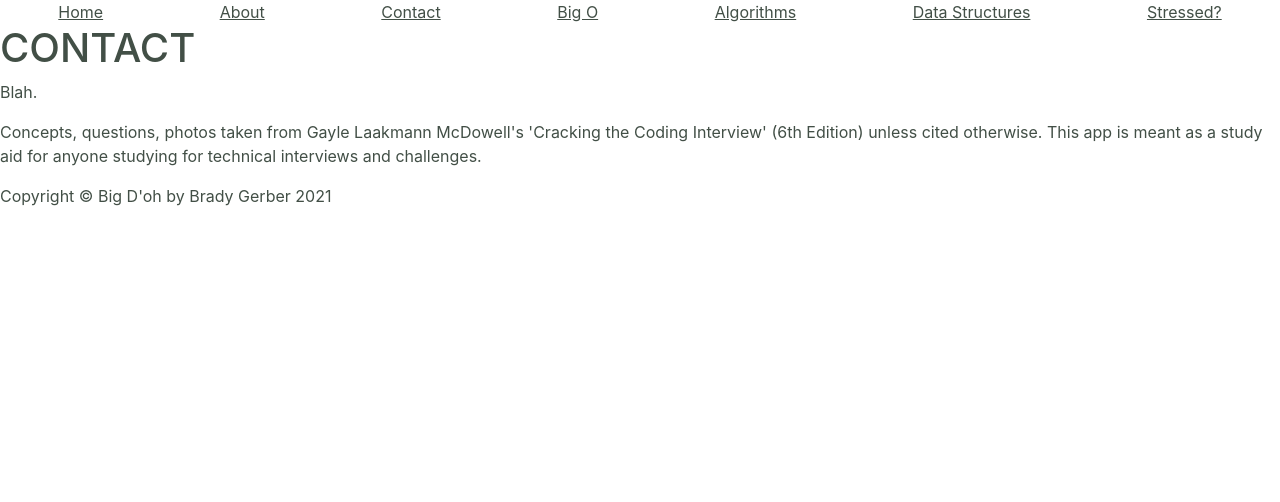
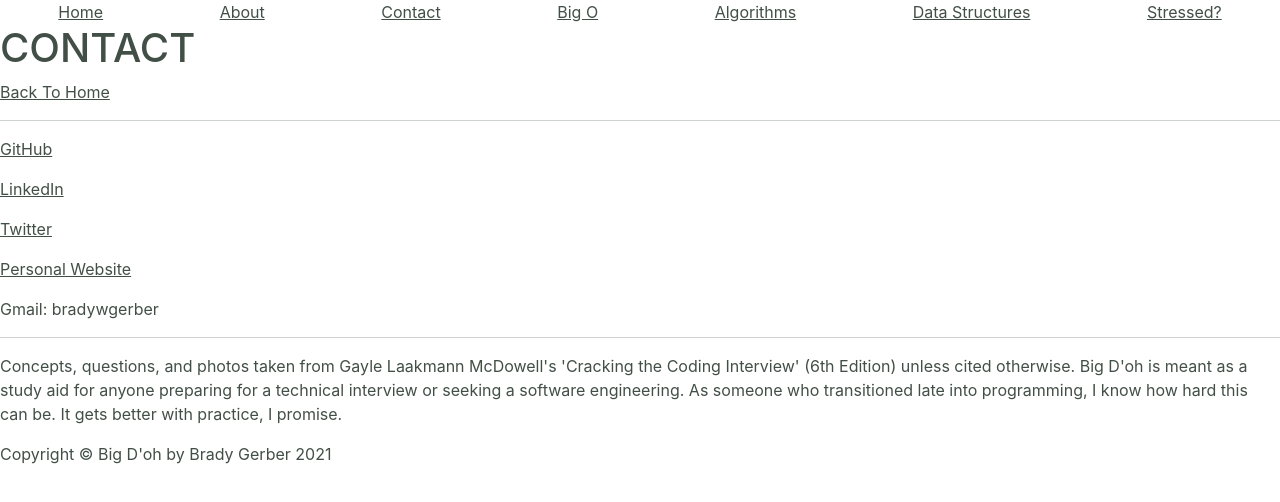
Before and after one commit to bg-write/big-doh, a React (Create React App) app: page /contact in a window 1280 px wide. Shown: the top 502 px of the page. Built offline with nearby package versions, Linux system fonts and the light colour scheme.

Commit message:
Update copy for footer, home, about, contact

```diff
--- a/src/components/About.jsx
+++ b/src/components/About.jsx
@@ -1,10 +1,19 @@
 import React from 'react';
+import { Link } from 'react-router-dom';
 
 function About() {
 	return (
 		<div>
 			<h1>ABOUT</h1>
-			<p>Blah.</p>
+			<div>
+				<Link to="/">Back To Home</Link>
+			</div>
+			<hr />
+			<p>
+				This app was created by Brady Gerber.{' '}
+				<a href="https://github.com/bg-write">Say hello!</a>
+			</p>
+			<hr />
 		</div>
 	);
 }
--- a/src/components/Contact.jsx
+++ b/src/components/Contact.jsx
@@ -1,10 +1,28 @@
 import React from 'react';
+import { Link } from 'react-router-dom';
 
 function Contact() {
 	return (
 		<div>
 			<h1>CONTACT</h1>
-			<p>Blah.</p>
+			<div>
+				<Link to="/">Back To Home</Link>
+			</div>
+			<hr />
+			<p>
+				<a href="https://github.com/bg-write">GitHub</a>
+			</p>
+			<p>
+				<a href="https://www.linkedin.com/in/brady-gerber/">LinkedIn</a>
+			</p>
+			<p>
+				<a href="https://twitter.com/BradyWGerber">Twitter</a>
+			</p>
+			<p>
+				<a href="https://bradygerber.com/">Personal Website</a>
+			</p>
+			<p>Gmail: bradywgerber</p>
+			<hr />
 		</div>
 	);
 }
--- a/src/components/Footer.jsx
+++ b/src/components/Footer.jsx
@@ -4,10 +4,10 @@ function Footer() {
 	return (
 		<div>
 			<p>
-				Concepts, questions, photos taken from Gayle Laakmann McDowell's
+				Concepts, questions, and photos taken from Gayle Laakmann McDowell's
 				'Cracking the Coding Interview' (6th Edition) unless cited otherwise.
-				This app is meant as a study aid for anyone studying for technical
-				interviews and challenges.
+				Big D'oh is meant as a study aid for anyone preparing for a technical
+				interview or seeking a software engineering. As someone who transitioned late into programming, I know how hard this can be. It gets better with practice, I promise.
 			</p>
 			<p>Copyright &copy; Big D'oh by Brady Gerber 2021</p>
 		</div>
--- a/src/components/Home.jsx
+++ b/src/components/Home.jsx
@@ -1,13 +1,28 @@
 import React from 'react';
+import { Link } from 'react-router-dom';
 
 function Home() {
 	return (
 		<div>
 			<h1>BIG D'OH: HOMER READS 'CRACKING THE CODING INTERVIEW'</h1>
+			<hr />
 			<p>
 				If Homer can do it, so can you. No donuts were harmed in the making of
 				this React app.
 			</p>
+
+			<ul>
+				<li>
+					<Link to="/big-o">Big O</Link>
+				</li>
+				<li>
+					<Link to="/algorithms">Algorithms</Link>
+				</li>
+				<li>
+					<Link to="/data-structures">Data Structures</Link>
+				</li>
+			</ul>
+			<hr />
 		</div>
 	);
 }
```
